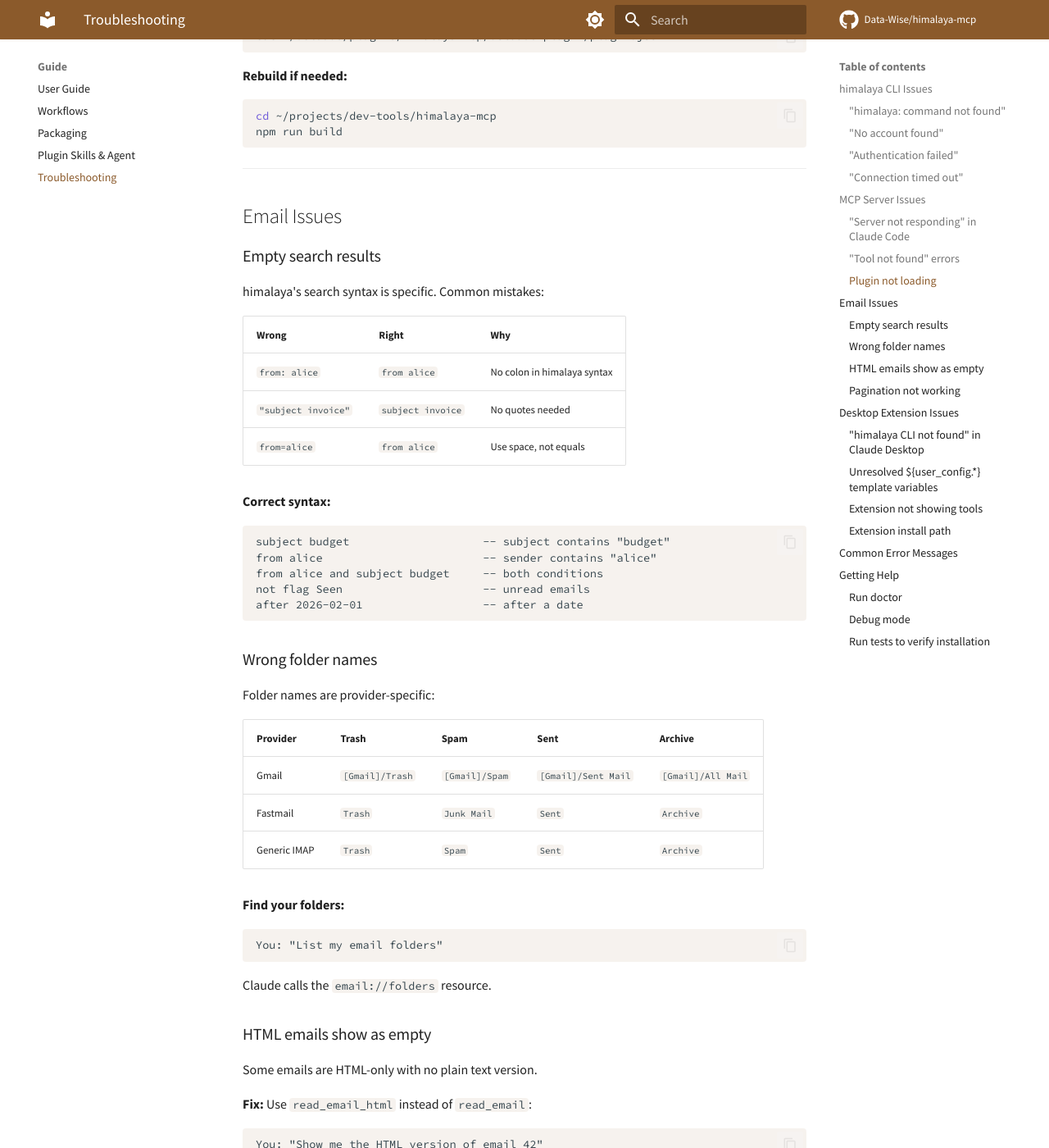
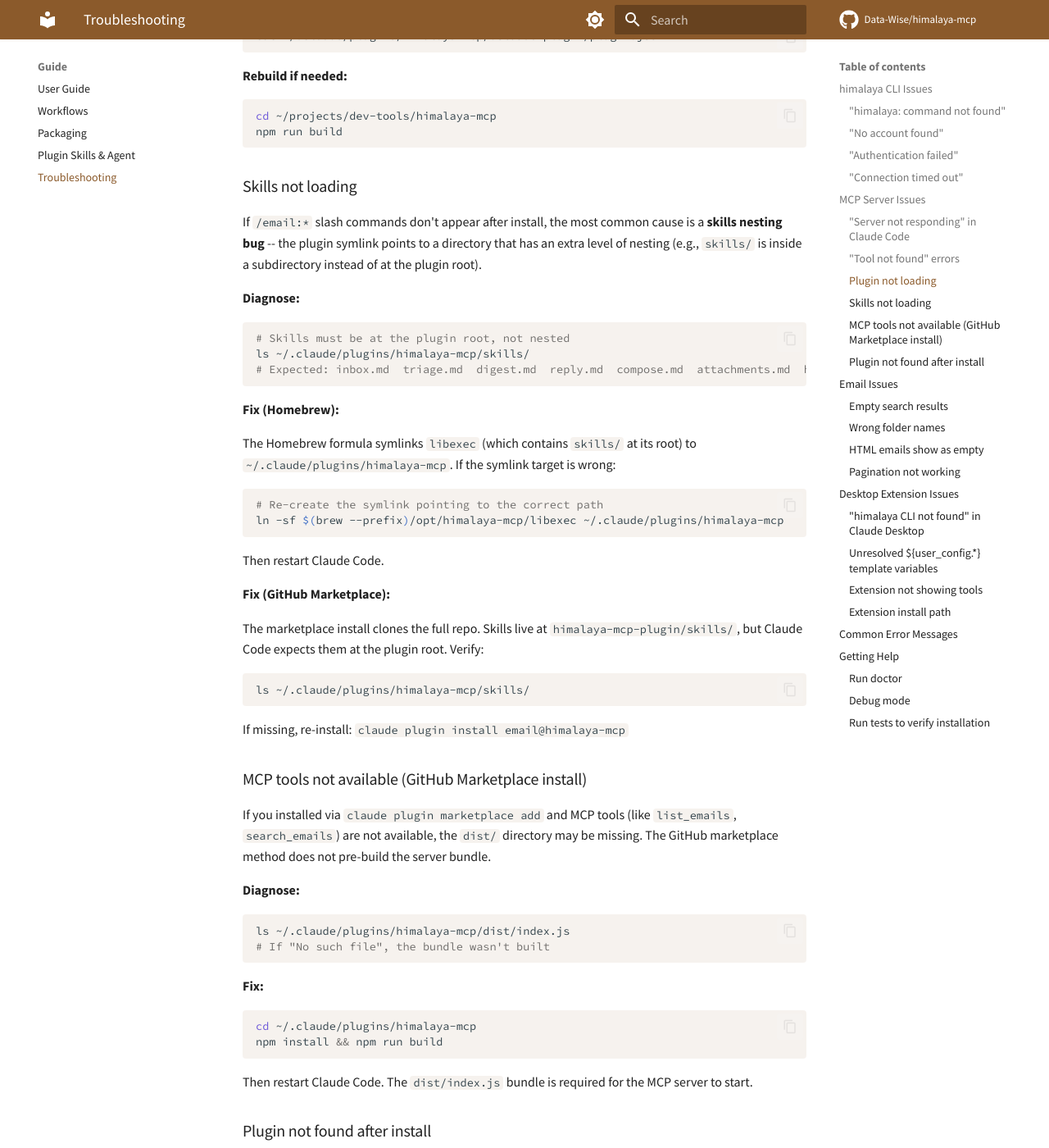
Before and after one commit to Data-Wise/himalaya-mcp, an MkDocs documentation site: the page built from docs/guide/troubleshooting.md, in a window 1280 px wide and 1400 px high, scrolled down 3048 px. Shown: the whole window at 82% size. Built offline with MkDocs 1.6.1 and Material for MkDocs 9.7.7, drawn with Linux system fonts in a browser that asks for light colours; comment, search, counter and statistics services are not loaded; some of the changed text lies outside the part shown.

Commit message:
docs: update installation, troubleshooting, and reference docs
- Add Claude Code to prerequisites table in installation guide
- Add distribution architecture diagram to packaging reference
- Add .mcpb as explicit distribution channel in packaging table
- Add detailed troubleshooting sections: skills nesting bug, missing
  dist/ for marketplace installs, plugin-not-found symlink verification
- Update CLAUDE.md install section with .mcpb and prerequisite notes
- Add doctor verification and GitHub prereq note to refcard

Co-Authored-By: Claude Opus 4.6 <noreply@anthropic.com>

````diff
--- a/docs/guide/troubleshooting.md
+++ b/docs/guide/troubleshooting.md
@@ -143,6 +143,103 @@ cd ~/projects/dev-tools/himalaya-mcp
 npm run build
 ```
 
+### Skills not loading
+
+If `/email:*` slash commands don't appear after install, the most common cause is a **skills nesting bug** -- the plugin symlink points to a directory that has an extra level of nesting (e.g., `skills/` is inside a subdirectory instead of at the plugin root).
+
+**Diagnose:**
+
+```bash
+# Skills must be at the plugin root, not nested
+ls ~/.claude/plugins/himalaya-mcp/skills/
+# Expected: inbox.md  triage.md  digest.md  reply.md  compose.md  attachments.md  help.md
+```
+
+**Fix (Homebrew):**
+
+The Homebrew formula symlinks `libexec` (which contains `skills/` at its root) to `~/.claude/plugins/himalaya-mcp`. If the symlink target is wrong:
+
+```bash
+# Re-create the symlink pointing to the correct path
+ln -sf $(brew --prefix)/opt/himalaya-mcp/libexec ~/.claude/plugins/himalaya-mcp
+```
+
+Then restart Claude Code.
+
+**Fix (GitHub Marketplace):**
+
+The marketplace install clones the full repo. Skills live at `himalaya-mcp-plugin/skills/`, but Claude Code expects them at the plugin root. Verify:
+
+```bash
+ls ~/.claude/plugins/himalaya-mcp/skills/
+```
+
+If missing, re-install: `claude plugin install email@himalaya-mcp`
+
+### MCP tools not available (GitHub Marketplace install)
+
+If you installed via `claude plugin marketplace add` and MCP tools (like `list_emails`, `search_emails`) are not available, the `dist/` directory may be missing. The GitHub marketplace method does not pre-build the server bundle.
+
+**Diagnose:**
+
+```bash
+ls ~/.claude/plugins/himalaya-mcp/dist/index.js
+# If "No such file", the bundle wasn't built
+```
+
+**Fix:**
+
+```bash
+cd ~/.claude/plugins/himalaya-mcp
+npm install && npm run build
+```
+
+Then restart Claude Code. The `dist/index.js` bundle is required for the MCP server to start.
+
+### Plugin not found after install
+
+If `claude plugin list` doesn't show the `email` plugin:
+
+**1. Check the symlink exists and is valid:**
+
+```bash
+ls -la ~/.claude/plugins/himalaya-mcp
+# Should be a symlink pointing to a real directory
+```
+
+If the symlink is broken (target doesn't exist):
+
+```bash
+# Homebrew installs
+ln -sf $(brew --prefix)/opt/himalaya-mcp/libexec ~/.claude/plugins/himalaya-mcp
+
+# Source installs
+ln -sf /path/to/your/himalaya-mcp ~/.claude/plugins/himalaya-mcp
+```
+
+**2. Check the plugin manifest exists:**
+
+```bash
+cat ~/.claude/plugins/himalaya-mcp/.claude-plugin/plugin.json
+```
+
+If this file is missing, the install is corrupt. Re-install via your preferred method.
+
+**3. Check marketplace registration:**
+
+```bash
+cat ~/.claude/local-marketplace/marketplace.json
+# Should contain an entry for "himalaya-mcp"
+```
+
+If missing, register manually:
+
+```bash
+claude plugin install email@local-plugins
+```
+
+**4. Restart Claude Code** -- plugin discovery only runs at startup.
+
 ---
 
 ## Email Issues
````
Also changed, not shown: CLAUDE.md (+4 -3 lines), docs/getting-started/installation.md (+4 -0 lines), docs/guide/packaging.md (+32 -7 lines), docs/reference/refcard.md (+2 -0 lines).
